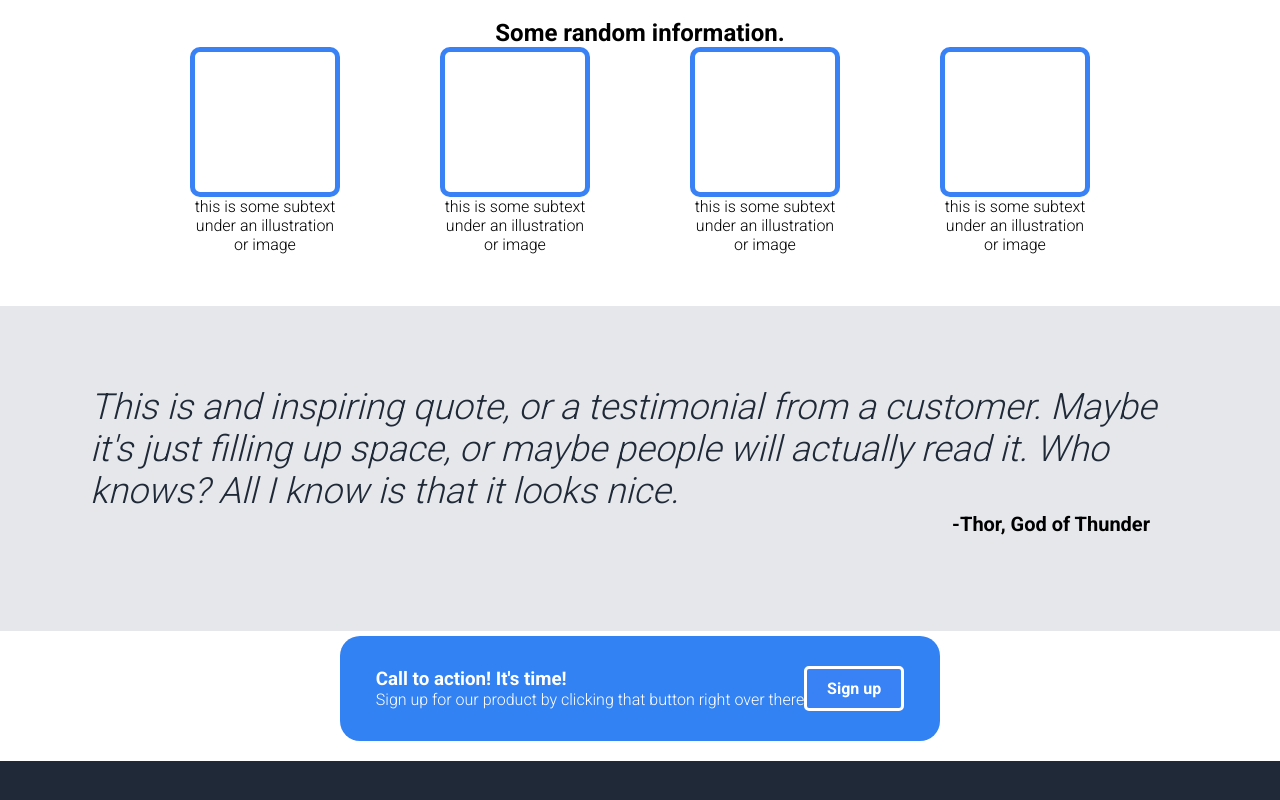
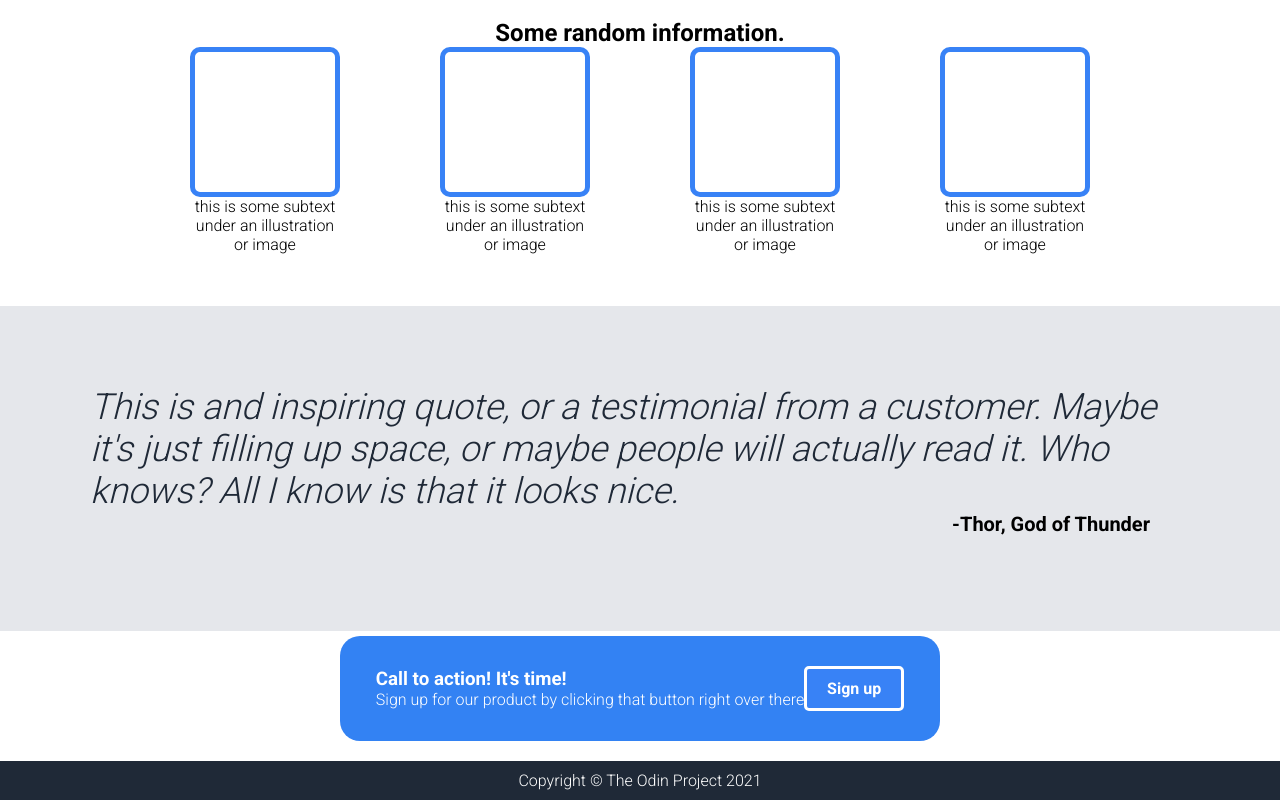
Before and after one commit to simoscam/landing-page, a plain HTML site: page index.html in a window 1280 px wide. Shown: the part 397-1197 px from the top of the page. Before the commit the page ends 1158 px from the top, so only its background shows below. Drawn offline with Linux system fonts and the light colour scheme.

Commit message:
Create footer

```diff
--- a/index.html
+++ b/index.html
@@ -62,5 +62,10 @@
         <div class="section-4-button"><button class="bottom-button">Sign up</button></div>
       </div>
     </div>
+    <div class="footer-container">
+      <div class="footer">
+        Copyright &copy; The Odin Project 2021
+      </div>
+    </div>
   </body>
 </html>
--- a/style.css
+++ b/style.css
@@ -15,7 +15,8 @@
 .section-1,
 .section-2,
 .section-3,
-.section-4 {
+.section-4,
+footer {
   width: 1100px;
   display: flex;
   justify-content: space-between;
@@ -190,3 +191,9 @@ h2 {
   border: 3px solid #fff;
 
 }
+
+.footer {
+  padding: 10px;
+  text-align: center;
+  color: white;
+}
```
